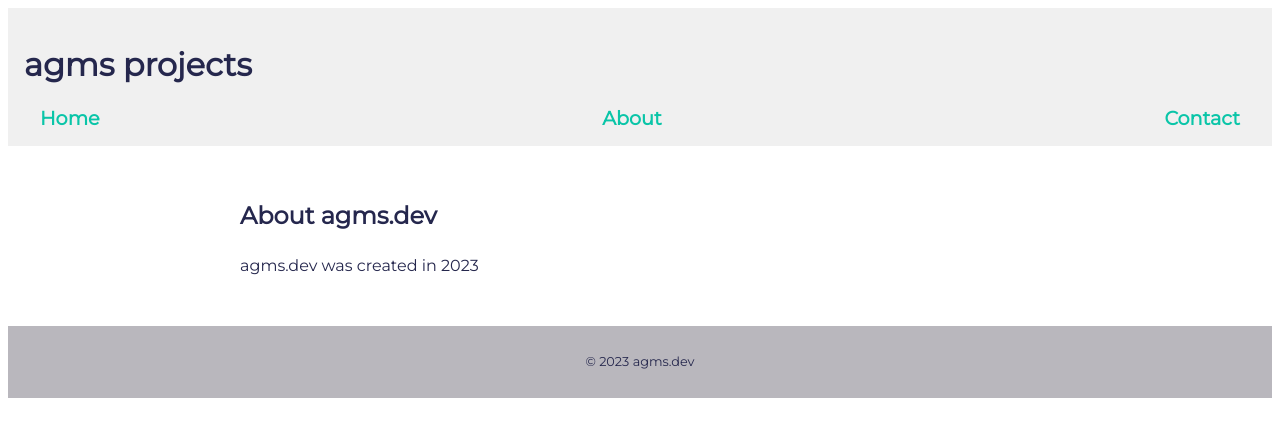
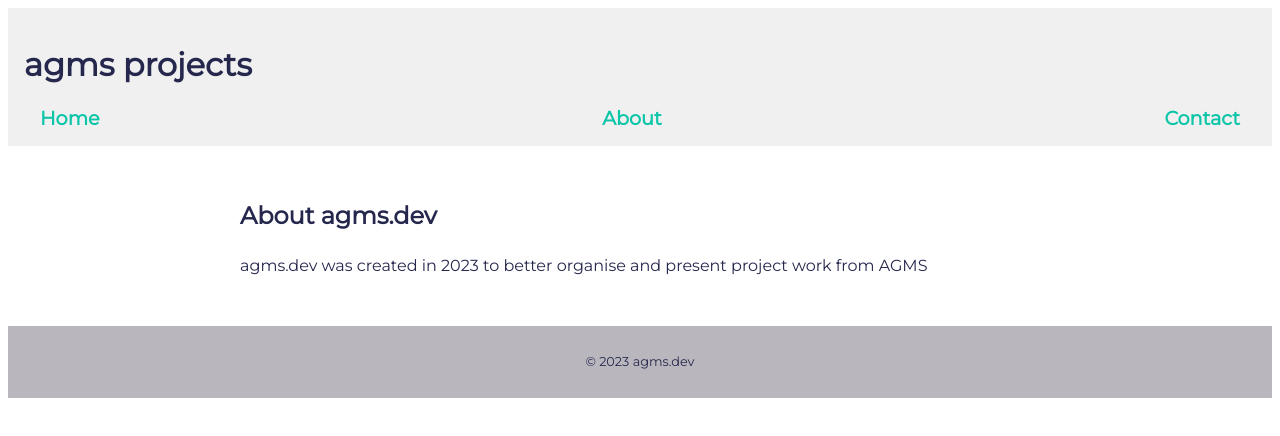
Before and after one commit to agmsdev/agmsdev, a plain HTML site: page about.html in a window 1280 px wide. Drawn offline with Linux system fonts and the light colour scheme.

Commit message:
Update about.html

```diff
--- a/about.html
+++ b/about.html
@@ -96,7 +96,7 @@
     </header>
     <main>
         <h2>About agms.dev</h2>
-        <p>agms.dev was created in 2023</p>
+        <p>agms.dev was created in 2023 to better organise and present project work from AGMS</p>
     </main>
     <footer>
         <p>&copy; 2023 agms.dev</p>
```
